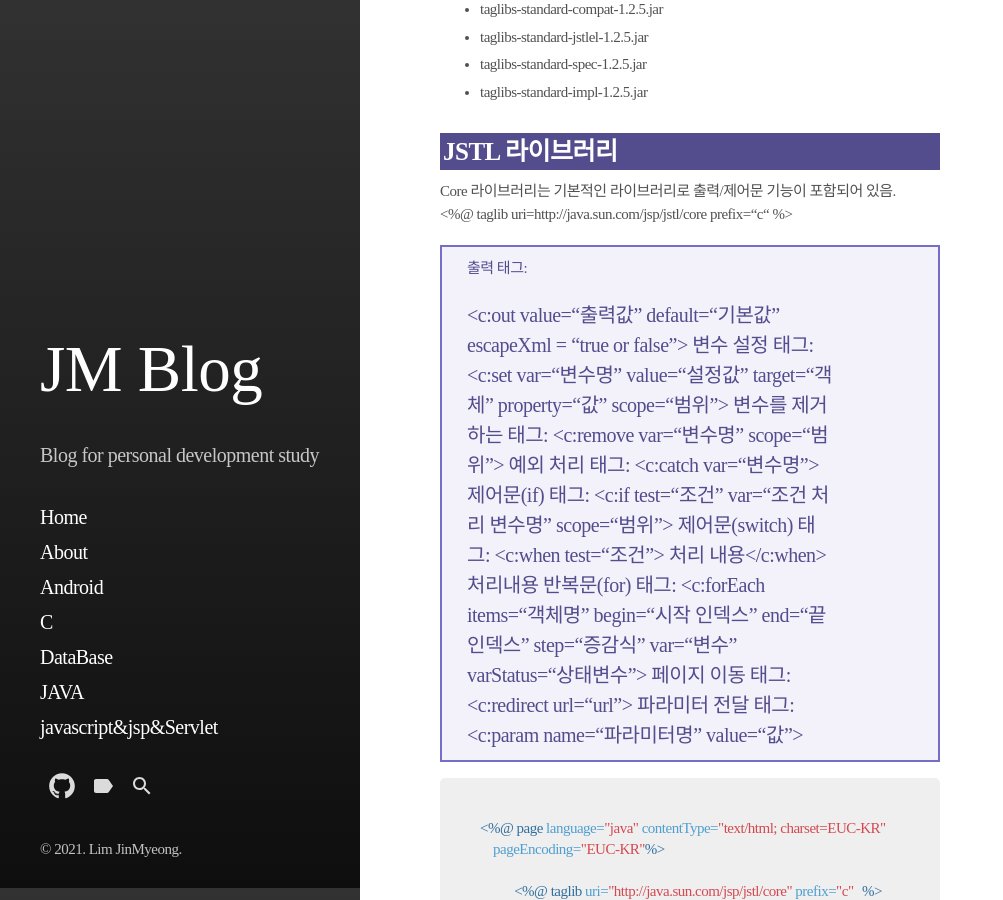
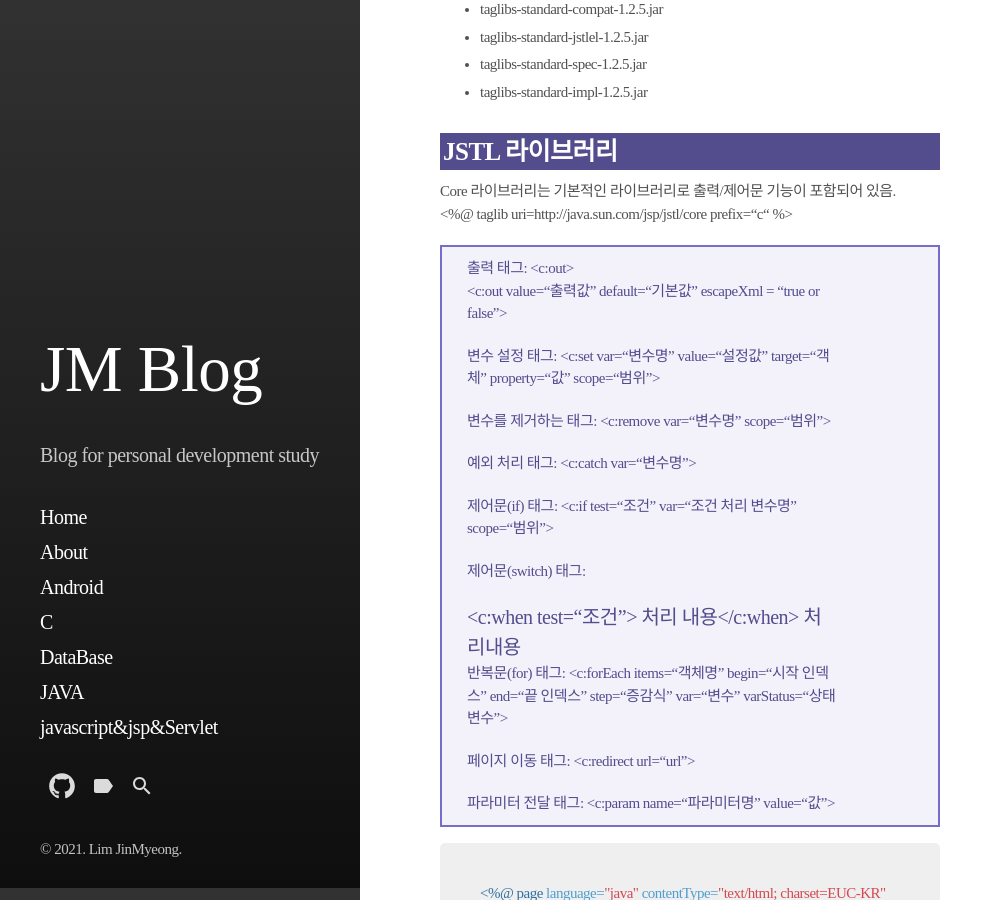
Before and after one commit to jm456789/jm456789.github.io, a Jekyll site: the page built from _posts/2021-07-26-JSP-board.md, in a window 1280 px wide and 900 px high, scrolled down 14412 px. Shown: the whole window, without its empty margins (0-1003 px from the left). Built offline with Jekyll 4.4.1, drawn with Linux system fonts in a browser that asks for light colours; some web fonts are replaced; some of the changed lines change nothing that is shown.

Commit message:
Update 2021-07-26-JSP-board.md

```diff
--- a/_posts/2021-07-26-JSP-board.md
+++ b/_posts/2021-07-26-JSP-board.md
@@ -630,16 +630,13 @@ https://tomcat.apache.org/download-taglibs.cgi에서 아래 4개 다 다운받
 Core 라이브러리는 기본적인 라이브러리로 출력/제어문 기능이 포함되어 있음.
 <%@ taglib uri=http://java.sun.com/jsp/jstl/core prefix=“c“ %>
 
-> 출력 태그:
-> <c:out>
+> 출력 태그: \<c:out>
 > <c:out value=“출력값” default=“기본값” escapeXml = “true or false”>
 >
-> 변수 설정 태그:
-> <c:set>
+> 변수 설정 태그:<c:set>
 > <c:set var=“변수명” value=“설정값” target=“객체” property=“값” scope=“범위”>
 >
-> 변수를 제거하는 태그:
-> <c:remove>
+> 변수를 제거하는 태그:<c:remove>
 > <c:remove var=“변수명” scope=“범위”>
 >
 > 예외 처리 태그:<c:catch>
```
